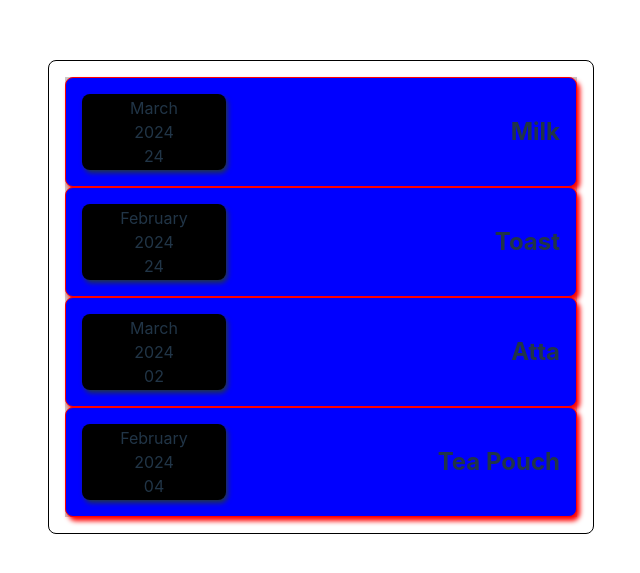
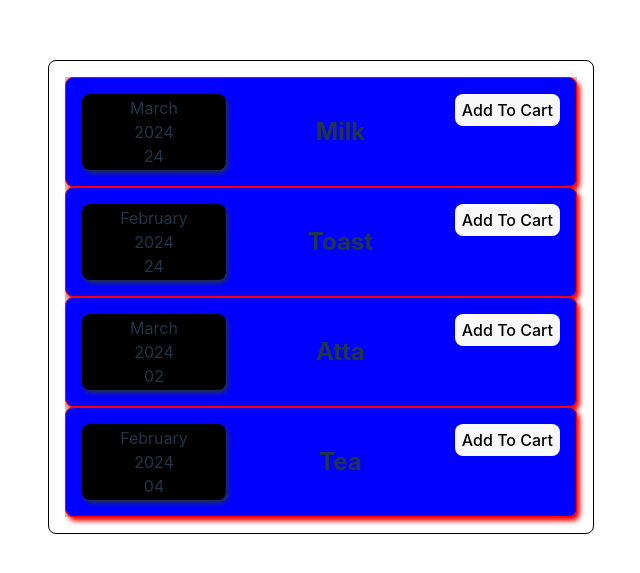
Before and after one commit to dhuruv0003/React-Basics-4, a React (Vite) app: page / in a window 1280 px wide. Shown: the part 103-676 px from the top of the page, without its empty margins (319-959 px from the left). Built offline with nearby package versions, Linux system fonts and the light colour scheme.

Commit message:
"new commit"

```diff
--- a/src/App.css
+++ b/src/App.css
@@ -5,10 +5,8 @@
   text-align: center;
 }
 .app{
-
   border: 1px solid black;
   padding : 1rem;
-
   background-color: white;
   border-radius: 0.5rem;
 }
--- a/src/App.jsx
+++ b/src/App.jsx
@@ -24,7 +24,7 @@ export default function App() {
     },
     {
       id: 'p4',
-      title: 'Tea Pouch',
+      title: 'Tea',
       price: 80,
       date: new Date(2024, 1, 4)
     },
--- a/src/components2/ProductDate.css
+++ b/src/components2/ProductDate.css
@@ -3,7 +3,7 @@
     display: flex;
     flex-direction: column;
     justify-content: center;
-    left: 3%;
+
     text-align: center;
     width: 9rem;
     border-radius: 0.5rem;
--- a/src/components2/ProductItem.jsx
+++ b/src/components2/ProductItem.jsx
@@ -10,6 +10,7 @@ export default function ProductItem(props) {
             <div className='product-item-desc'>
                 <h2>{props.title}</h2>
             </div>
+            <button>Add To Cart</button>
         </div>
     );
 }
--- a/src/index.css
+++ b/src/index.css
@@ -38,13 +38,14 @@ h1 {
 button {
   border-radius: 8px;
   border: 1px solid transparent;
-  padding: 0.6em 1.2em;
-  font-size: 1em;
+  height: 2rem;
+  font-size: 1rem;
   font-weight: 500;
   font-family: inherit;
   background-color: #1a1a1a;
   cursor: pointer;
   transition: border-color 0.25s;
+
 }
 button:hover {
   border-color: #646cff;
```
